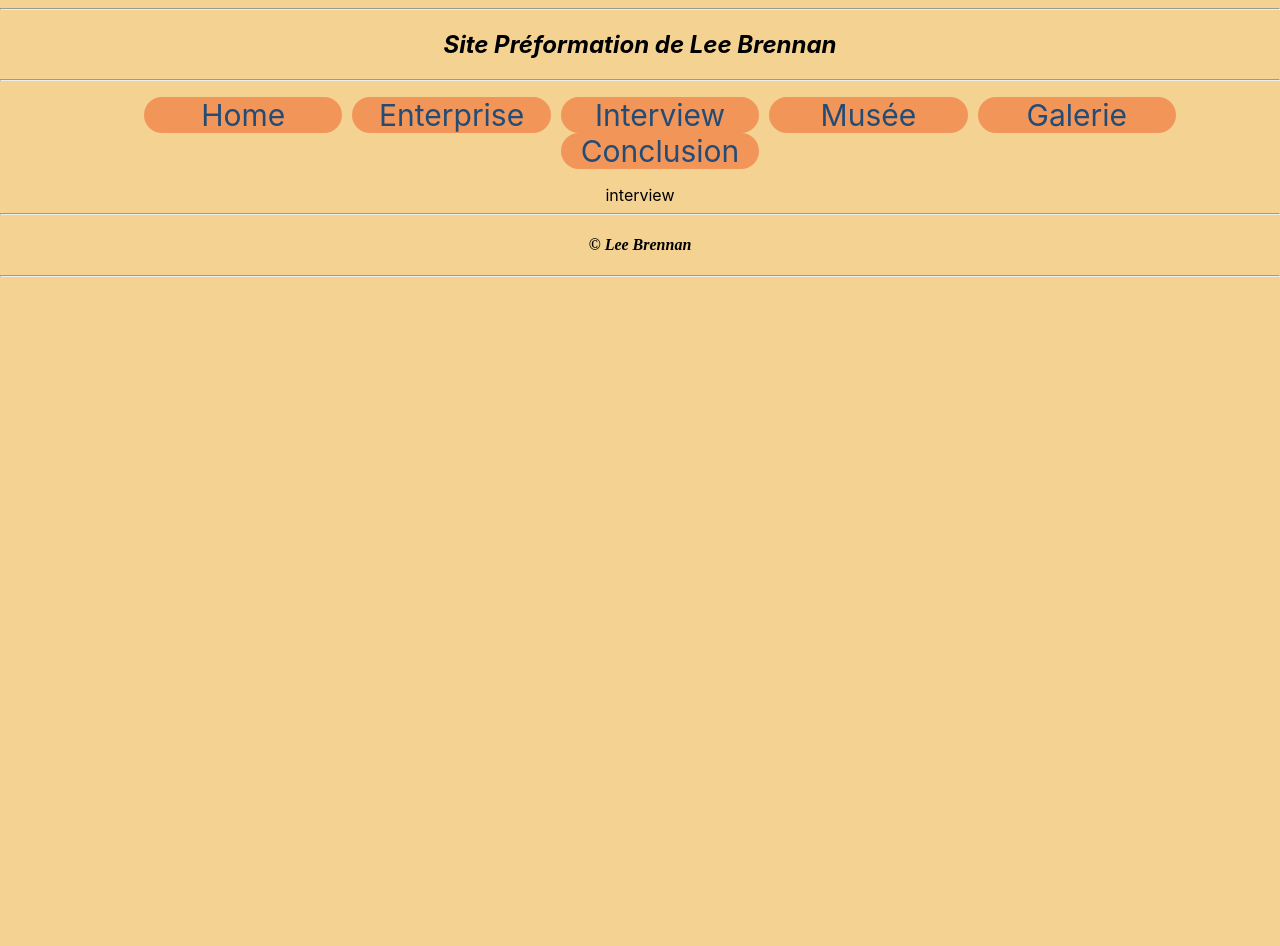
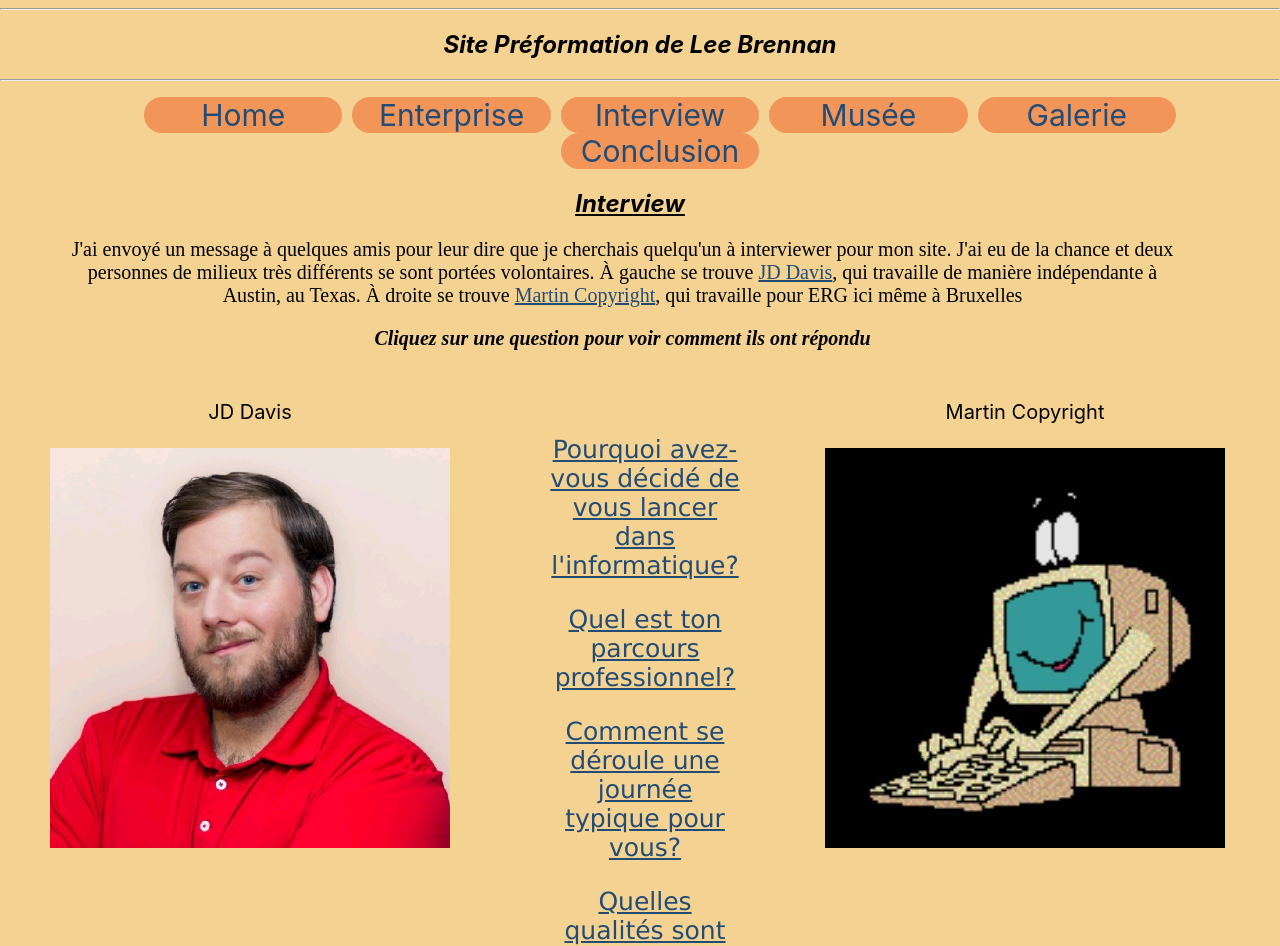
Before and after one commit to Leerlandais/react-prefo, a React (Create React App) app: page /interview in a window 1280 px wide. Shown: the top 946 px of the page. Before the commit the page ends 800 px from the top, so only its background shows below. Built offline with nearby package versions, Linux system fonts and the light colour scheme.

Commit message:
added interview page

```diff
--- a/src/pages/Interview.jsx
+++ b/src/pages/Interview.jsx
@@ -1,8 +1,52 @@
+import Image from "../components/Image";
 
-function Interview(){
-    return(
-        "interview"
-    );
+function Interview() {
+    return (
+        <>
+            <section id="interpad">
+                <h2>Interview</h2>
+                <div>
+                    <p className="interintro">J'ai envoyé un message à quelques amis pour leur dire que je cherchais
+                        quelqu'un à interviewer pour mon site. J'ai eu de la chance et deux personnes de milieux très
+                        différents se sont portées volontaires. À gauche se trouve <a
+                            href="https://www.linkedin.com/in/jddpro" target="_blank">JD Davis</a>, qui travaille de
+                        manière indépendante à Austin, au Texas. À droite se trouve <a
+                            href="https://be.linkedin.com/in/martin-copyright" target="_blank">Martin Copyright</a>, qui
+                        travaille pour ERG ici même à Bruxelles </p>
+
+                    <p className="interintro"><em><strong>Cliquez sur une question pour voir comment ils ont
+                        répondu</strong></em></p>
+
+                </div>
+                <div className="row">
+                    <div className="column" id="col1">JD Davis
+                        <p id="intanswerJD">
+                            <Image src="/images/JD.png" alt="JD" />
+                        </p>
+                    </div>
+
+                    <div className="column" id="col2">
+                        <ul>
+                            <li id="q1">Pourquoi avez-vous décidé de vous lancer dans l'informatique?</li>
+                            <li id="q2">Quel est ton parcours professionnel?</li>
+                            <li id="q3">Comment se déroule une journée typique pour vous?</li>
+                            <li id="q4">Quelles qualités sont éssentielles pour un bon développeur selon vous?</li>
+                            <li id="q5">Des tips pour la suite?</li>
+
+                        </ul>
+                    </div>
+
+                    <div className="column" id="col3">Martin Copyright
+                        <p id="intanswerMC">
+
+                            <Image src="/images/MC.png" alt="MC" title="Photo profil de linkedin" />
+                        </p>
+                    </div>
+
+                </div>
+            </section>
+        </>
+);
 }
 
 export default Interview;
```
Also changed, not shown: src/components/ImageExpo2.js (deleted, +0 -9 lines), src/components/ImageMe.js (deleted, +0 -9 lines).
